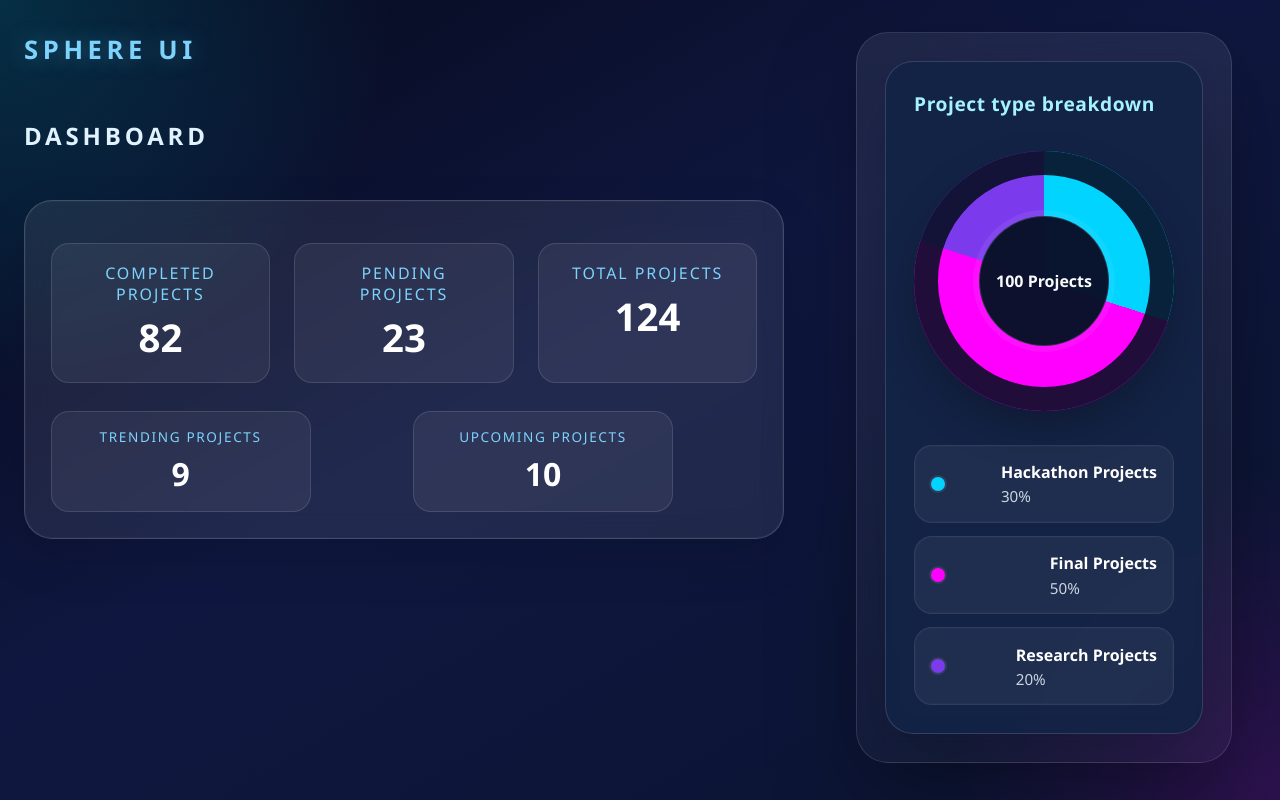
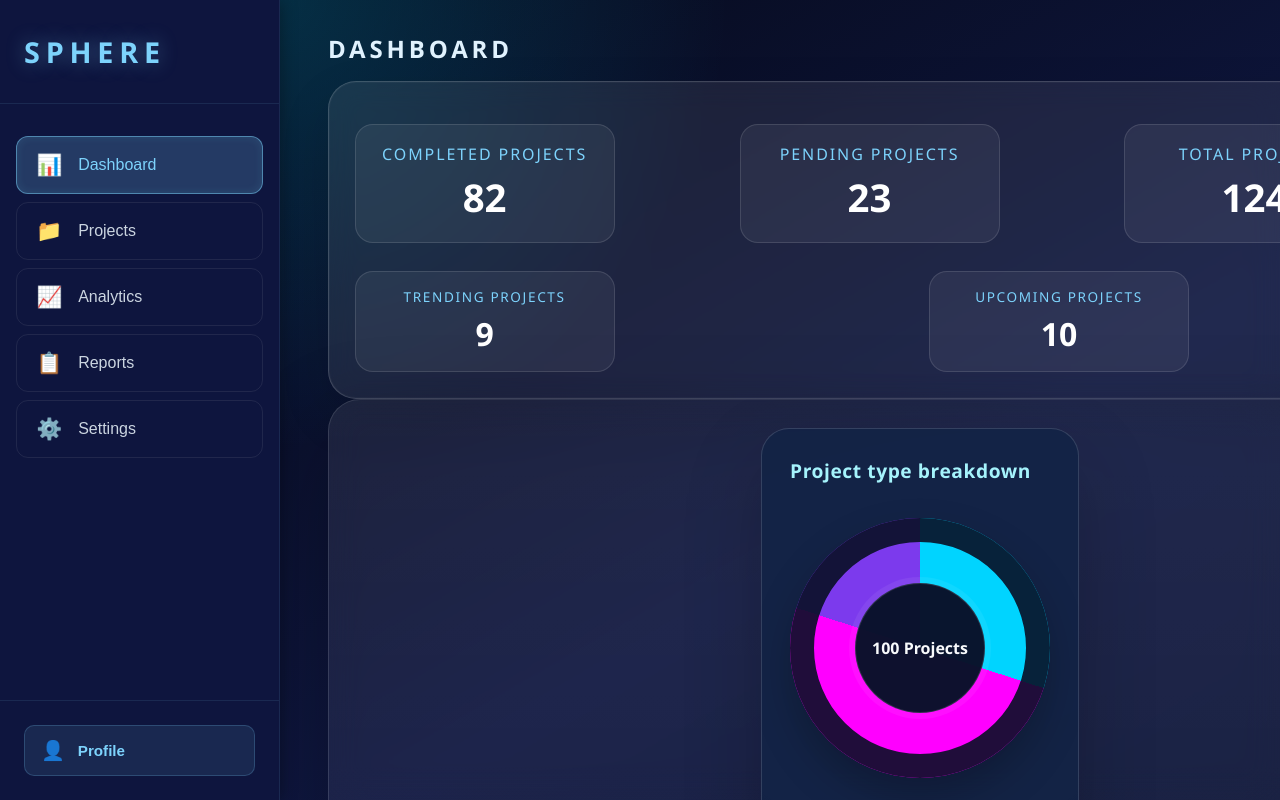
Before and after one commit to Srivalli0213/sphere-ui, an Angular app: page / in a window 1280 px wide. Built offline with nearby package versions, Linux system fonts and the light colour scheme.

Commit message:
Added side-bar

```diff
--- a/src/app/app.css
+++ b/src/app/app.css
@@ -12,77 +12,54 @@
               linear-gradient(150deg, #060a1b 0%, #0f1740 45%, #0b1431 100%);
   overflow: visible;
   color: #e2e8f0;
+  margin-left: 280px;
 }
 
 .page-layout {
   display: flex;
   align-items: flex-start;
-  justify-content: space-between;
-  gap: 1.5rem;
+  justify-content: flex-start;
   width: 100%;
   min-height: 100vh;
-  padding: 2rem 3rem 2rem 1.5rem;
+  padding: 2rem 3rem;
   box-sizing: border-box;
 }
 
-.page-left {
+.main-content {
+  width: 100%;
   display: flex;
   flex-direction: column;
   gap: 1.5rem;
-  flex: 1;
-  min-width: 360px;
 }
 
-.left-main {
-  border-radius: 32px;
-  overflow: hidden;
-  background: rgba(255, 255, 255, 0.04);
-  border: 1px solid rgba(255, 255, 255, 0.08);
-  box-shadow: 0 28px 90px rgba(0, 0, 0, 0.22);
-  min-height: 520px;
+.content-panel {
+  width: 100%;
+  animation: fadeIn 0.3s ease-in;
 }
 
-.page-right {
-  display: flex;
-  justify-content: flex-end;
-  align-items: flex-start;
-  flex: 0 0 420px;
-  min-width: 320px;
+@keyframes fadeIn {
+  from {
+    opacity: 0;
+    transform: translateY(10px);
+  }
+  to {
+    opacity: 1;
+    transform: translateY(0);
+  }
 }
 
-.sidebar-header {
+.dashboard-header {
   width: 100%;
-  padding: 0;
-  background: transparent;
-  border: none;
-  border-radius: 0;
-  backdrop-filter: none;
-  box-shadow: none;
   margin-bottom: 0.5rem;
 }
 
-.sidebar-label {
+.section-title {
   font-size: 1.5rem;
   font-weight: 700;
   color: #e0f2fe;
   letter-spacing: 0.16em;
   text-transform: uppercase;
-  margin-bottom: 1rem;
-  margin-top: 0;
-}
-
-.dashboard-header {
-  width: 100%;
-  margin-top: 0.5rem;
-  margin-bottom: 0.5rem;
-}
-
-.side-stats {
-  display: grid;
-  grid-template-columns: repeat(3, minmax(180px, 1fr));
-  gap: 24px;
-  margin-top: 1rem;
-  align-items: stretch;
+  margin: 0 0 1rem;
 }
 
 .stats-box {
@@ -93,14 +70,18 @@
   display: flex;
   flex-direction: column;
   gap: 1rem;
-  flex: 1 1 auto;
-  min-width: 0;
-  min-height: 320px;
-  max-width: 760px;
   width: 100%;
   box-sizing: border-box;
   backdrop-filter: blur(14px);
   box-shadow: inset 0 0 0 1px rgba(255,255,255,0.03), 0 20px 50px rgba(0,0,0,0.12);
+}
+
+.side-stats {
+  display: grid;
+  grid-template-columns: repeat(3, minmax(180px, 1fr));
+  gap: 24px;
+  margin-top: 1rem;
+  align-items: stretch;
 }
 
 .side-bottom-stats {
@@ -159,43 +140,46 @@
   font-size: 2.4rem;
 }
 
-.centered-page {
-  flex: 1;
+.placeholder-content {
+  background: rgba(255, 255, 255, 0.08);
+  border: 1px solid rgba(255, 255, 255, 0.16);
+  border-radius: 28px;
+  padding: 3rem;
+  min-height: 500px;
   display: flex;
+  flex-direction: column;
   align-items: center;
-  justify-content: flex-end;
-  width: 100%;
-  min-height: 100vh;
-  padding: 2rem 3rem 2rem 1.5rem;
+  justify-content: center;
+  backdrop-filter: blur(14px);
+  box-shadow: inset 0 0 0 1px rgba(255,255,255,0.03), 0 20px 50px rgba(0,0,0,0.12);
 }
 
-.sidebar-title {
-  margin: 0 0 0.75rem;
-  font-size: 1.6rem;
-  font-weight: 800;
+.placeholder-content h2 {
+  font-size: 2.5rem;
+  font-weight: 700;
   color: #7dd3fc;
-  text-transform: uppercase;
-  letter-spacing: 0.18em;
-  text-shadow: 0 0 22px rgba(125, 211, 252, 0.35);
+  margin-bottom: 1rem;
 }
 
-@media (max-width: 980px) {
-  .page-layout {
-    flex-direction: column;
+.placeholder-content p {
+  font-size: 1.1rem;
+  color: #cbd5e1;
+}
+
+@media (max-width: 768px) {
+  .app-container {
+    margin-left: 0;
   }
 
-  .sidebar {
-    width: 100%;
-    min-width: auto;
+  .page-layout {
     padding: 1.5rem;
   }
 
   .side-stats {
-    flex-wrap: wrap;
-    justify-content: center;
+    grid-template-columns: 1fr;
   }
 
-  .side-stat {
-    min-width: 140px;
+  .side-bottom-stats {
+    grid-template-columns: 1fr;
   }
 }
--- a/src/app/app.html
+++ b/src/app/app.html
@@ -1,12 +1,12 @@
+<app-sidebar (menuChange)="onMenuChange($event)"></app-sidebar>
+
 <div class="app-container">
   <div class="page-layout">
-    <div class="page-left">
-      <div class="sidebar-header">
-        <h1 class="sidebar-title">Sphere UI</h1>
-      </div>
-
+    <div class="main-content">
+      <!-- Dashboard View -->
+      <div *ngIf="activeMenu === 'dashboard'" class="content-panel">
        <div class="dashboard-header">
-        <div class="sidebar-label">Dashboard</div>
+         <h2 class="section-title">Dashboard</h2>
        </div>
 
        <div class="stats-box">
@@ -39,10 +39,41 @@
            </div>
          </div>
        </div>
+
+       <app-dashboard></app-dashboard>
       </div>
 
-    <div class="page-right">
-      <app-dashboard></app-dashboard>
+      <!-- Projects View -->
+      <div *ngIf="activeMenu === 'projects'" class="content-panel">
+       <div class="placeholder-content">
+         <h2>Projects</h2>
+         <p>Manage and track your projects here</p>
+       </div>
+      </div>
+
+      <!-- Analytics View -->
+      <div *ngIf="activeMenu === 'analytics'" class="content-panel">
+       <div class="placeholder-content">
+         <h2>Analytics</h2>
+         <p>View detailed analytics and insights</p>
+       </div>
+      </div>
+
+      <!-- Reports View -->
+      <div *ngIf="activeMenu === 'reports'" class="content-panel">
+       <div class="placeholder-content">
+         <h2>Reports</h2>
+         <p>Generate and view reports</p>
+       </div>
+      </div>
+
+      <!-- Settings View -->
+      <div *ngIf="activeMenu === 'settings'" class="content-panel">
+       <div class="placeholder-content">
+         <h2>Settings</h2>
+         <p>Configure your application settings</p>
        </div>
       </div>
     </div>
+  </div>
+</div>
--- a/src/app/app.ts
+++ b/src/app/app.ts
@@ -1,13 +1,20 @@
 import { Component } from '@angular/core';
+import { CommonModule } from '@angular/common';
+import { SidebarComponent } from './sidebar/sidebar.component';
 import { DashboardComponent } from './dashboard/dashboard.component';
 
 @Component({
   selector: 'app-root',
   standalone: true,
-  imports: [DashboardComponent],
+  imports: [CommonModule, SidebarComponent, DashboardComponent],
   templateUrl: './app.html',
   styleUrls: ['./app.css']
 })
 export class App {
   title = 'sphere-ui';
+  activeMenu = 'dashboard';
+
+  onMenuChange(menuId: string) {
+    this.activeMenu = menuId;
+  }
 }
--- /dev/null
+++ b/src/app/sidebar/sidebar.component.css
@@ -0,0 +1,128 @@
+.sidebar {
+  position: fixed;
+  left: 0;
+  top: 0;
+  height: 100vh;
+  width: 280px;
+  background: rgba(15, 23, 64, 0.95);
+  border-right: 1px solid rgba(125, 211, 252, 0.1);
+  display: flex;
+  flex-direction: column;
+  backdrop-filter: blur(10px);
+  z-index: 1000;
+  box-shadow: 2px 0 15px rgba(0, 0, 0, 0.3);
+}
+
+.sidebar-header {
+  padding: 2rem 1.5rem;
+  border-bottom: 1px solid rgba(125, 211, 252, 0.1);
+}
+
+.sidebar-title {
+  margin: 0;
+  font-size: 1.8rem;
+  font-weight: 800;
+  color: #7dd3fc;
+  text-transform: uppercase;
+  letter-spacing: 0.2em;
+  text-shadow: 0 0 20px rgba(125, 211, 252, 0.4);
+}
+
+.sidebar-nav {
+  flex: 1;
+  padding: 2rem 0;
+  overflow-y: auto;
+}
+
+.menu-items {
+  display: flex;
+  flex-direction: column;
+  gap: 0.5rem;
+  padding: 0 1rem;
+}
+
+.menu-item {
+  display: flex;
+  align-items: center;
+  gap: 1rem;
+  width: 100%;
+  padding: 1rem 1.2rem;
+  background: transparent;
+  border: 1px solid rgba(255, 255, 255, 0.08);
+  border-radius: 12px;
+  color: #cbd5e1;
+  font-size: 1rem;
+  font-weight: 500;
+  cursor: pointer;
+  transition: all 0.3s ease;
+  text-align: left;
+}
+
+.menu-item:hover {
+  background: rgba(125, 211, 252, 0.1);
+  border-color: rgba(125, 211, 252, 0.3);
+  color: #e0f2fe;
+}
+
+.menu-item.active {
+  background: rgba(125, 211, 252, 0.2);
+  border-color: rgba(125, 211, 252, 0.5);
+  color: #7dd3fc;
+  box-shadow: inset 0 0 10px rgba(125, 211, 252, 0.1);
+}
+
+.menu-icon {
+  font-size: 1.3rem;
+  min-width: 1.5rem;
+}
+
+.menu-label {
+  white-space: nowrap;
+}
+
+.sidebar-footer {
+  padding: 1.5rem;
+  border-top: 1px solid rgba(125, 211, 252, 0.1);
+}
+
+.profile-btn {
+  width: 100%;
+  display: flex;
+  align-items: center;
+  gap: 0.8rem;
+  padding: 0.8rem 1rem;
+  background: rgba(125, 211, 252, 0.1);
+  border: 1px solid rgba(125, 211, 252, 0.2);
+  border-radius: 10px;
+  color: #7dd3fc;
+  font-size: 0.95rem;
+  font-weight: 600;
+  cursor: pointer;
+  transition: all 0.3s ease;
+}
+
+.profile-btn:hover {
+  background: rgba(125, 211, 252, 0.2);
+  border-color: rgba(125, 211, 252, 0.4);
+}
+
+.profile-icon {
+  font-size: 1.2rem;
+}
+
+::-webkit-scrollbar {
+  width: 6px;
+}
+
+::-webkit-scrollbar-track {
+  background: transparent;
+}
+
+::-webkit-scrollbar-thumb {
+  background: rgba(125, 211, 252, 0.2);
+  border-radius: 3px;
+}
+
+::-webkit-scrollbar-thumb:hover {
+  background: rgba(125, 211, 252, 0.4);
+}
--- /dev/null
+++ b/src/app/sidebar/sidebar.component.html
@@ -0,0 +1,25 @@
+<div class="sidebar">
+  <div class="sidebar-header">
+    <h1 class="sidebar-title">Sphere</h1>
+  </div>
+
+  <nav class="sidebar-nav">
+    <div class="menu-items">
+      <button
+        *ngFor="let item of menuItems"
+        class="menu-item"
+        [class.active]="activeMenu === item.id"
+        (click)="selectMenu(item.id)">
+        <span class="menu-icon">{{ item.icon }}</span>
+        <span class="menu-label">{{ item.label }}</span>
+      </button>
+    </div>
+  </nav>
+
+  <div class="sidebar-footer">
+    <button class="profile-btn">
+      <span class="profile-icon">👤</span>
+      Profile
+    </button>
+  </div>
+</div>
--- /dev/null
+++ b/src/app/sidebar/sidebar.component.ts
@@ -0,0 +1,28 @@
+import { Component, Output, EventEmitter } from '@angular/core';
+import { CommonModule } from '@angular/common';
+
+@Component({
+  selector: 'app-sidebar',
+  standalone: true,
+  imports: [CommonModule],
+  templateUrl: './sidebar.component.html',
+  styleUrls: ['./sidebar.component.css']
+})
+export class SidebarComponent {
+  @Output() menuChange = new EventEmitter<string>();
+
+  activeMenu = 'dashboard';
+
+  menuItems = [
+    { id: 'dashboard', label: 'Dashboard', icon: '📊' },
+    { id: 'projects', label: 'Projects', icon: '📁' },
+    { id: 'analytics', label: 'Analytics', icon: '📈' },
+    { id: 'reports', label: 'Reports', icon: '📋' },
+    { id: 'settings', label: 'Settings', icon: '⚙️' }
+  ];
+
+  selectMenu(menuId: string) {
+    this.activeMenu = menuId;
+    this.menuChange.emit(menuId);
+  }
+}
```
Lines whose indentation alone changed are shown as unchanged.
